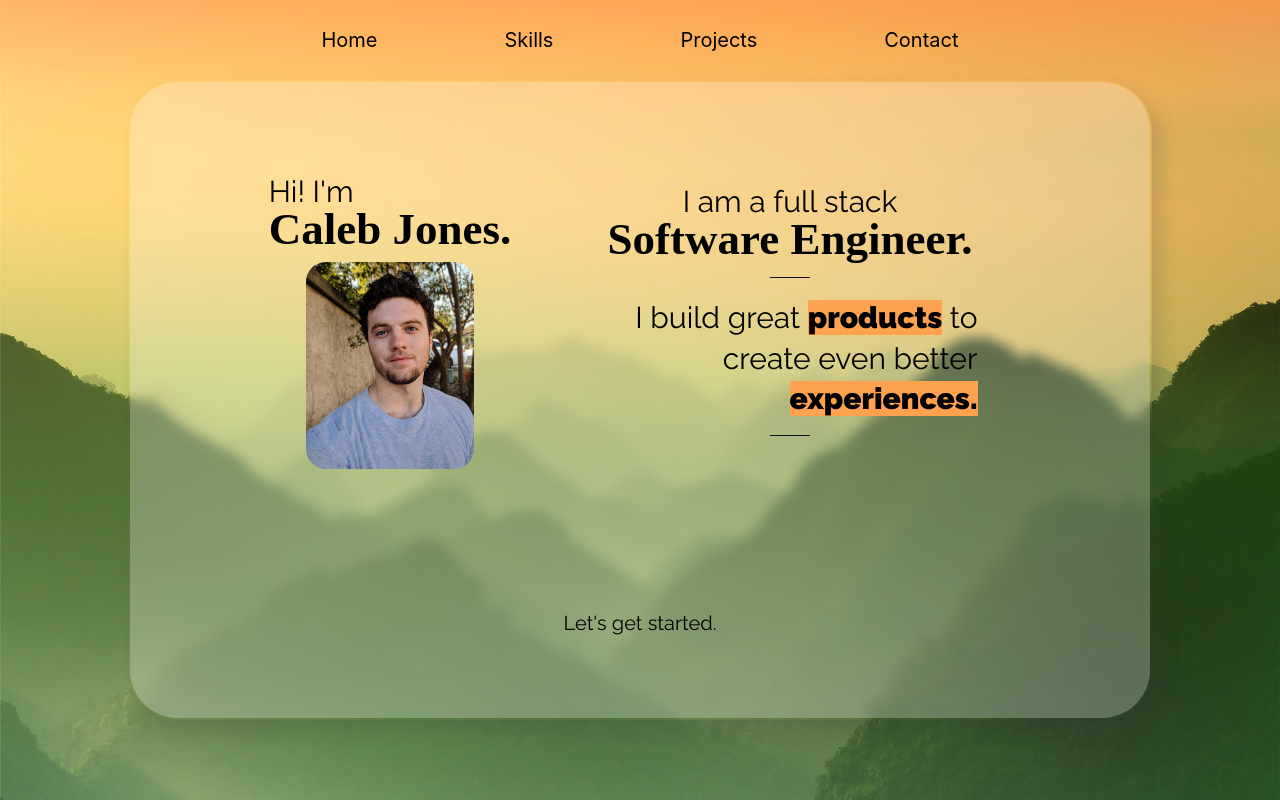
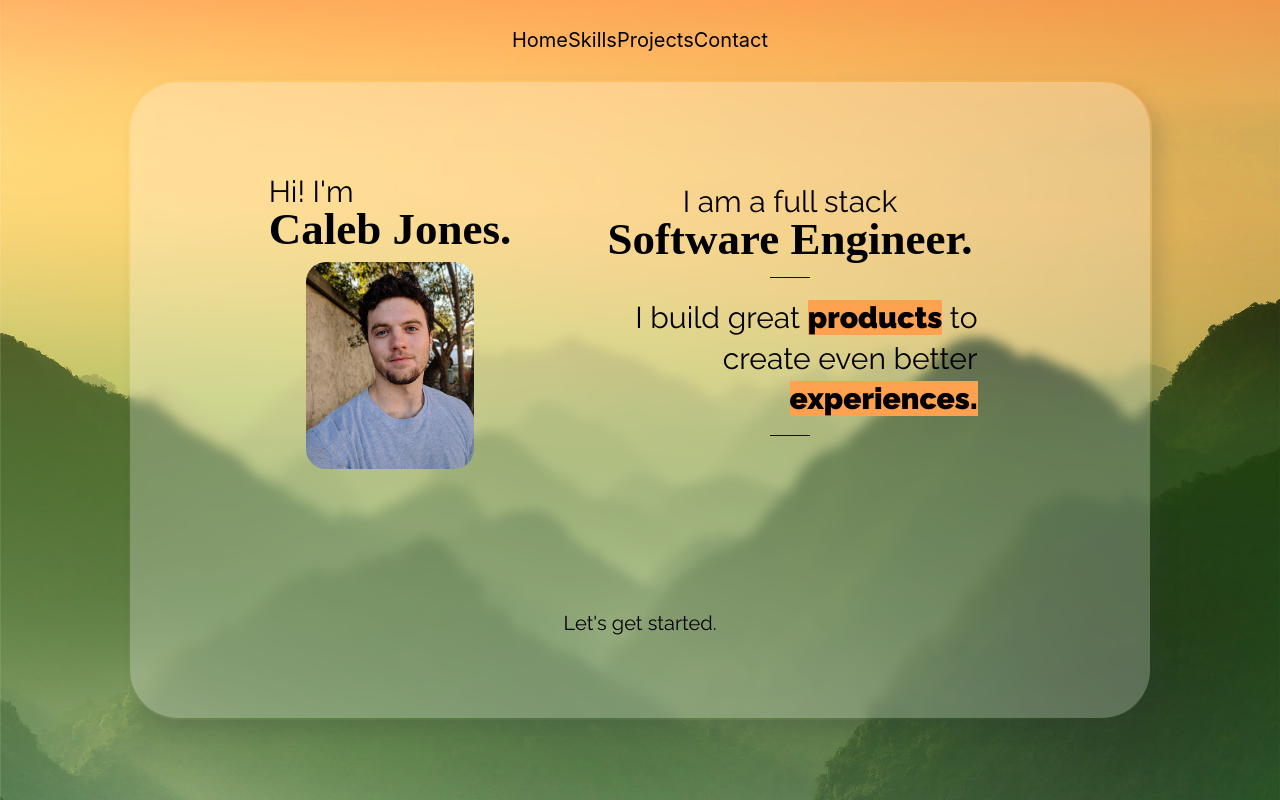
Before and after one commit to calebjo/portfolio-site, a Next.js app: page / in a window 1280 px wide. Built offline with nearby package versions, Linux system fonts and the light colour scheme; a web font is replaced by a local one.

Commit message:
Add navbar functionality

```diff
--- a/pages/components/topNav.jsx
+++ b/pages/components/topNav.jsx
@@ -1,15 +1,17 @@
+import React, { useState, useEffect } from "react"
 import Image from 'next/image'
 import styles from '../../styles/Home.module.css'
 import Hamburger from './hamburger'
 
 export default function TopNav() {
+
     return(
         <div className={styles.topnav}>
             <div className={styles.topnav__links}>
-                <p>Home</p>
-                <p>Skills</p>
-                <p>Projects</p>
-                <p>Contact</p>
+                <a href="#home">Home</a>
+                <a href="#skills">Skills</a>
+                <a href="#projects">Projects</a>
+                <a href="#contact">Contact</a>
             </div>
             <Hamburger />
         </div>
--- a/pages/index.js
+++ b/pages/index.js
@@ -57,7 +57,7 @@ export const Home = () => {
                         </div>
                     </div>
                 </div>
-                <div className={styles.pages}>
+                <div className={styles.pages} id="home">
                     <div
                         className={styles.banner}
                         style={{width: '100%', height: '100%'}}
@@ -76,13 +76,15 @@ export const Home = () => {
                     <section className={styles.home}>
                         <HomeSection />
                     </section>
-                    <section className={styles.skills}>
+                    <section className={styles.skills} id="skills">
                         <SkillsSection />
                     </section>
-                    <section className={styles.projects}>
+                    <section className={styles.projects} id="projects">
                         <ProjectsSection />
                     </section>
-                    <ContactSection />
+                    <section id="contact">
+                        <ContactSection />
+                    </section>
                 </div>
             </div>
         </div>
--- a/styles/Home.module.css
+++ b/styles/Home.module.css
@@ -81,11 +81,12 @@
 
 /* Top Nav bar*/
 .topnav {
+    z-index: 100;
+    position: absolute;
     display: flex;
     width: 100%;
     justify-content: space-between;
     align-items: center;
-    position: absolute;
     top: 0;
     font-size: 4rem;
     height: 8rem;
@@ -182,6 +183,10 @@
     color: rgb(0, 0, 0);
 }
 
+.pages section:last-child {
+    min-height: 0;
+}
+
 .footer {
     display: flex;
     justify-content: center;
@@ -191,7 +196,7 @@
 /* Media queries */
 @media (min-width: 600px) {
     .topnav {
-        position: relative;
+        position: sticky;
     }
     .topnav__links {
         display: flex;
```
